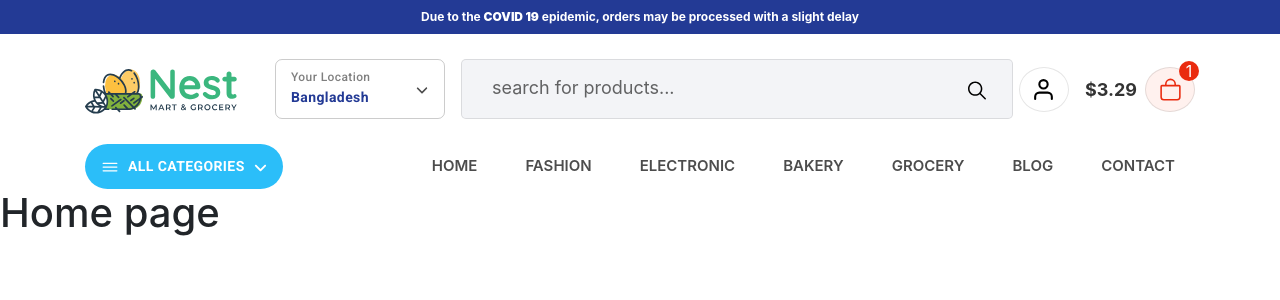
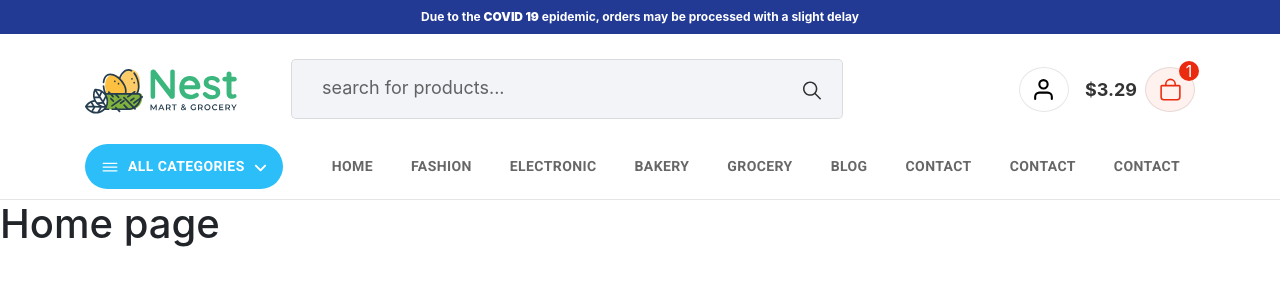
Before and after one commit to mdgausulislam/full-stack-ecommerce-project-client, a React (Create React App) app: page / in a window 1280 px wide. Shown: the top 300 px of the page. Built offline with nearby package versions, Linux system fonts and the light colour scheme; no server answers; a web font is replaced by a local one.

Commit message:
dynamic country location set up and create a api countries

```diff
--- a/package.json
+++ b/package.json
@@ -10,6 +10,7 @@
     "@testing-library/jest-dom": "^5.17.0",
     "@testing-library/react": "^13.4.0",
     "@testing-library/user-event": "^13.5.0",
+    "axios": "^1.6.8",
     "bootstrap": "^4.1.3",
     "react": "^18.3.1",
     "react-dom": "^18.3.1",
--- a/src/App.css
+++ b/src/App.css
@@ -32,6 +32,24 @@ body {
   max-width: 95%;
 } */
 
+
+::-webkit-scrollbar {
+  width: 8px;
+  height: 8px;
+}
+
+::-webkit-scrollbar-thumb {
+  background: #ccc;
+}
+
+::-webkit-scrollbar-track {
+  background: transparent;
+}
+
+.headerWrapper {
+  border-bottom: 1px solid rgba(0, 0, 0, 0.1);
+  padding-bottom: 10px;
+}
 
 .headerWrapper .top-strip {
   padding: 8px 0px;
@@ -88,7 +106,7 @@ body {
   opacity: 0.7;
 }
 
-header .headerSearch {
+.headerSearch {
   width: 60%;
   height: 60px;
   background: #f3f4f7;
@@ -98,7 +116,7 @@ header .headerSearch {
   border: 1px solid rgba(0, 0, 0, 0.1);
 }
 
-header .headerSearch input {
+.headerSearch input {
   background: transparent !important;
   outline: none !important;
   font-size: 18px;
@@ -109,14 +127,14 @@ header .headerSearch input {
   padding: 0px 25px;
 }
 
-header .headerSearch input::-webkit-input-placeholder {
+.headerSearch input::-webkit-input-placeholder {
   color: rgba(0, 0, 0, 0.6);
 }
 
-header .headerSearch button {
+.headerSearch button {
   position: absolute;
   top: 10px;
-  right: 15px;
+  right: 10px;
   z-index: 100;
   min-width: 40px;
   height: 40px;
@@ -125,8 +143,9 @@ header .headerSearch button {
   color: #000;
 }
 
-header .headerSearch button svg {
+.headerSearch button svg {
   font-size: 25px;
+  opacity: 0.8;
 }
 
 header .part3 .circle {
@@ -169,6 +188,69 @@ header .part3 .circle svg {
   width: 20px;
 }
 
+.locationModal .css-1t1j96h-MuiPaper-root-MuiDialog-paper {
+  padding: 25px;
+  position: relative;
+}
+
+.locationModal .countryList {
+  margin-bottom: 0px;
+  max-height: 400px;
+  overflow-y: scroll;
+  overflow-x: hidden;
+
+}
+
+.locationModal .countryList li {
+  width: 100%;
+  list-style: none;
+}
+
+.locationModal .countryList li button {
+  width: 100%;
+  text-transform: capitalize;
+  color: #000;
+  justify-content: flex-start;
+  padding: 10px 20px;
+}
+
+.locationModal .countryList li button:hover {
+  background-color: #f1f1f1;
+}
+
+.locationModal .countryList li button.active {
+  background: #e2e2e2 !important;
+}
+
+.locationModal .close_ {
+  position: absolute;
+  top: 10px;
+  right: 10px;
+  color: #000;
+  min-width: 40px;
+  width: 40px;
+  height: 40px;
+  border-radius: 50%;
+}
+
+.locationModal .close_ svg {
+  font-size: 21px;
+}
+
+
+
+
+
+nav .navPart1 {
+  max-width: 20%;
+  flex: 0 0 20%;
+}
+
+nav .navPart2 {
+  max-width: 80%;
+  flex: 0 0 80%;
+}
+
 nav .allCatTab {
   background: #2bbef9;
   padding: 10px 15px;
@@ -200,15 +282,24 @@ nav .navPart2 ul {
 }
 
 nav .navPart2 ul li a {
-  font-size: 15px;
+  text-decoration: none;
+}
+
+nav .navPart2 ul li a button {
+  font-size: 14px;
   font-weight: 600;
   text-decoration: none;
-  color: rgba(0, 0, 0, 0.7);
+  color: rgba(0, 0, 0, 0.6);
   text-transform: uppercase;
   display: flex;
   align-items: center;
-  padding: 10px 20px;
+  padding: 8px 15px;
   transition: all 0.2s ease-in-out;
+  border-radius: 25px;
+}
+
+nav .navPart2 ul li a svg {
+  font-size: 20px;
 }
 
 nav .navPart2 ul li a:hover {
--- a/src/App.js
+++ b/src/App.js
@@ -3,16 +3,44 @@ import "bootstrap/dist/css/bootstrap.min.css";
 import { BrowserRouter, Route, Routes } from 'react-router-dom';
 import Home from './Pages/Home/Home';
 import Header from './Components/Header/Header';
+import { createContext, useEffect, useState } from 'react';
+import axios from 'axios';
+
+const MyContext = createContext();
 
 function App() {
+
+  const [countryList, setCountryList] = useState([])
+  const [selectedCountry, setSelectedCountry] = useState('')
+
+  useEffect(() => {
+    getCountry("https://countriesnow.space/api/v0.1/countries/")
+  }, [])
+
+  const getCountry = async (url) => {
+    const response = await axios.get(url)
+      .then((res) => {
+        setCountryList(res.data.data);
+      })
+  }
+
+  const values = {
+    countryList,
+    selectedCountry,
+    setSelectedCountry,
+  }
   return (
     <BrowserRouter>
-      <Header />
-      <Routes>
-        <Route exact={true} path='/' element={<Home />} />
-      </Routes>
+      <MyContext.Provider value={values}>
+        <Header />
+        <Routes>
+          <Route exact={true} path='/' element={<Home />} />
+        </Routes>
+      </MyContext.Provider>
     </BrowserRouter>
   );
 }
 
 export default App;
+
+export { MyContext }
--- a/src/Components/CountryDropDown/CountryDropDown.jsx
+++ b/src/Components/CountryDropDown/CountryDropDown.jsx
@@ -1,17 +1,78 @@
-import React from 'react';
+import React, { useContext, useEffect, useState } from 'react';
 import { FaAngleDown } from "react-icons/fa6";
 import Button from '@mui/material/Button';
+import Dialog from '@mui/material/Dialog';
+import DialogTitle from '@mui/material/DialogTitle';
+import { IoIosSearch } from "react-icons/io";
+import { MdClose } from "react-icons/md";
+import Slide from '@mui/material/Slide';
+import { MyContext } from '../../App';
+
+
+const Transition = React.forwardRef(function Transition(props, ref) {
+    return <Slide direction="up" ref={ref} {...props} />;
+});
+
 
 const CountryDropDown = () => {
+    const context = useContext(MyContext)
+    const [isOpenModal, setIsOpenModal] = useState(false);
+    const [selectedTab, setSelectedTab] = useState(null);
+    const [countryList, setCountryList] = useState([])
+
+    const selectCountry = (index, country) => {
+        setSelectedTab(index);
+        setIsOpenModal(false)
+        context.setSelectedCountry(country)
+    }
+    useEffect(() => {
+        setCountryList(context.countryList)
+    }, [])
+
+
+    const filterList = (e) => {
+
+        const keyWord = e.target.value.toLowerCase();
+        if (keyWord !== "") {
+            const list = countryList.filter((item) => {
+                return item.country.toLowerCase().includes(keyWord)
+            })
+            setCountryList(list)
+        } else {
+            setCountryList(context.countryList)
+        }
+
+
+    }
     return (
         <>
-            <Button className='countryDrop'>
+            <Button className='countryDrop' onClick={() => setIsOpenModal(true)}>
                 <div className='info d-flex flex-column'>
                     <span className='label'>your location</span>
-                    <span className='name'>Bangladesh</span>
+                    <span className='name'>{context.selectedCountry !== "" ? context.selectedCountry : "Select Location"}</span>
                 </div>
                 <span className="ml-auto"><FaAngleDown /></span>
             </Button>
+
+            <Dialog open={isOpenModal} onClose={() => setIsOpenModal(false)} className='locationModal' TransitionComponent={Transition}>
+                <h4 className='mb-0'>Choose your Delivery Location</h4>
+                <p>Enter your address and we will specify the offer for your area.</p>
+                <Button className='close_' onClick={() => setIsOpenModal(false)}><MdClose /></Button>
+                <div className="headerSearch w-100">
+                    <input type="text" name="" id="" placeholder='search your area...' onChange={filterList} />
+                    <Button> <IoIosSearch /></Button>
+                </div>
+                <div className="countryList mt-3">
+                    {
+                        countryList?.length !== 0 && countryList?.map((item, index) => {
+                            return (
+                                <li key={index}><Button onClick={() => selectCountry(index, item.country)} className={`${selectedTab === index ? ' active ' : ''}`}>{item.country}</Button></li>
+                            )
+                        })
+                    }
+                </div>
+            </Dialog>
+
         </>
     );
 };
--- a/src/Components/Header/Header.jsx
+++ b/src/Components/Header/Header.jsx
@@ -7,9 +7,15 @@ import { FiUser } from "react-icons/fi";
 import { IoBagOutline } from "react-icons/io5";
 import SearchBox from './SearchBox/SearchBox';
 import Navigation from './Navigation/Navigation';
+import { useContext } from 'react';
+import { MyContext } from '../../App';
+
 
 
 const Header = () => {
+
+    const context = useContext(MyContext)
+
     return (
         <div className='headerWrapper'>
             <div className='top-strip bg-blue'>
@@ -25,7 +31,11 @@ const Header = () => {
                             <Link to={'/'}>   <img src={Logo} alt="logo image" /></Link>
                         </div>
                         <div className='col-sm-10 d-flex align-items-center part2'>
-                            <CountryDropDown />
+
+                            {
+                                context.countryList.length !== 0 && <CountryDropDown />
+                            }
+
 
                             {/* header search start */}
                             <SearchBox />
@@ -52,7 +62,7 @@ const Header = () => {
             </header>
 
 
-           <Navigation/>
+            <Navigation />
         </div>
     );
 };
--- a/src/Components/Header/Navigation/Navigation.jsx
+++ b/src/Components/Header/Navigation/Navigation.jsx
@@ -9,22 +9,24 @@ const Navigation = () => {
         <nav>
             <div className="container">
                 <div className="row">
-                    <div className="col-sm-3 navPart1">
+                    <div className="col-sm-2 navPart1">
                         <Button className='allCatTab align-items-center'>
                             <span className='icon1 mr-2'><IoIosMenu /></span>
                             <span className='text'>ALL CATEGORIES</span>
                             <span className='icon2 ml-2'><FaAngleDown /></span>
                         </Button>
                     </div>
-                    <div className="col-sm-9 d-flex align-items-center navPart2 ">
+                    <div className="col-sm-10 d-flex align-items-center navPart2 ">
                         <ul className="list list-inline ml-auto">
-                            <li className="list-inline-item"><Link to={"/"}>Home</Link></li>
-                            <li className="list-inline-item"><Link to={"/"}>Fashion</Link></li>
-                            <li className="list-inline-item"><Link to={"/"}>Electronic</Link></li>
-                            <li className="list-inline-item"><Link to={"/"}>Bakery</Link></li>
-                            <li className="list-inline-item"><Link to={"/"}>Grocery</Link></li>
-                            <li className="list-inline-item"><Link to={"/"}>Blog</Link></li>
-                            <li className="list-inline-item"><Link to={"/"}>Contact</Link></li>
+                            <li className="list-inline-item"><Link to={"/"}><Button>Home</Button></Link></li>
+                            <li className="list-inline-item"><Link to={"/"}><Button>Fashion</Button></Link></li>
+                            <li className="list-inline-item"><Link to={"/"}><Button>Electronic</Button></Link></li>
+                            <li className="list-inline-item"><Link to={"/"}><Button>Bakery</Button></Link></li>
+                            <li className="list-inline-item"><Link to={"/"}><Button>Grocery</Button></Link></li>
+                            <li className="list-inline-item"><Link to={"/"}><Button>Blog</Button></Link></li>
+                            <li className="list-inline-item"><Link to={"/"}><Button>Contact</Button></Link></li>
+                            <li className="list-inline-item"><Link to={"/"}><Button>Contact</Button></Link></li>
+                            <li className="list-inline-item"><Link to={"/"}><Button>Contact</Button></Link></li>
                         </ul>
                     </div>
                 </div>
--- a/src/Components/Header/SearchBox/SearchBox.jsx
+++ b/src/Components/Header/SearchBox/SearchBox.jsx
@@ -5,7 +5,7 @@ import { IoIosSearch } from "react-icons/io";
 const SearchBox = () => {
     return (
         <>
-            <div className="headerSearch ml-3">
+            <div className="headerSearch ml-3 mr-3">
                 <input type="text" name="" id="" placeholder='search for products...' />
                 <Button> <IoIosSearch /></Button>
             </div>
```
Also changed, not shown: public/index.html (+6 -7 lines), public/manifest.json (deleted), 1 other file (tests, documents, lock files or other folders).
